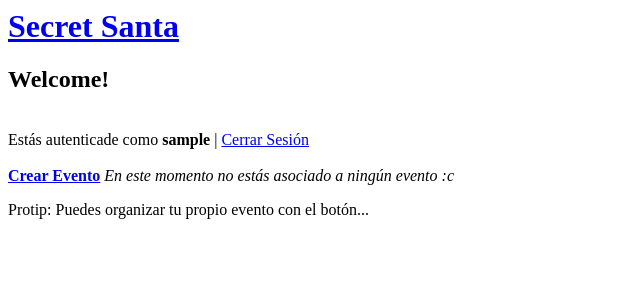
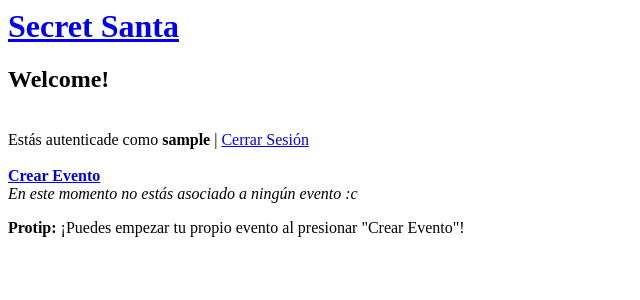
Before and after one commit to cinnamontea/secret-santa, a Django app: page / in a window 1280 px wide. Shown: the top 300 px of the page, without its empty margins (0-640 px from the left). Run offline with Django 4.2, Linux system fonts and the light colour scheme; the visitor is signed in with stand-in values (Sample User, id 1); data that the repository does not hold is empty.

Commit message:
small fix with linebreaks in home feed

```diff
--- a/santa_raffle/templates/santa_raffle/home_feed.html
+++ b/santa_raffle/templates/santa_raffle/home_feed.html
@@ -54,8 +54,8 @@ Welcome!
     {% empty %}
         {% if request.user.is_authenticated %}
             <!-- *Inserte aquí lista o mensaje de que no hay nada* -->
-            <i>En este momento no estás asociado a ningún evento :c </i>
-            <p> Protip: Puedes organizar tu propio evento con el botón... </p>
+            <br><i>En este momento no estás asociado a ningún evento :c </i>
+            <p> <b>Protip:</b> ¡Puedes empezar tu propio evento al presionar "Crear Evento"! </p>
         {% endif %}
     {% endfor %}
 {% endblock %}
```
